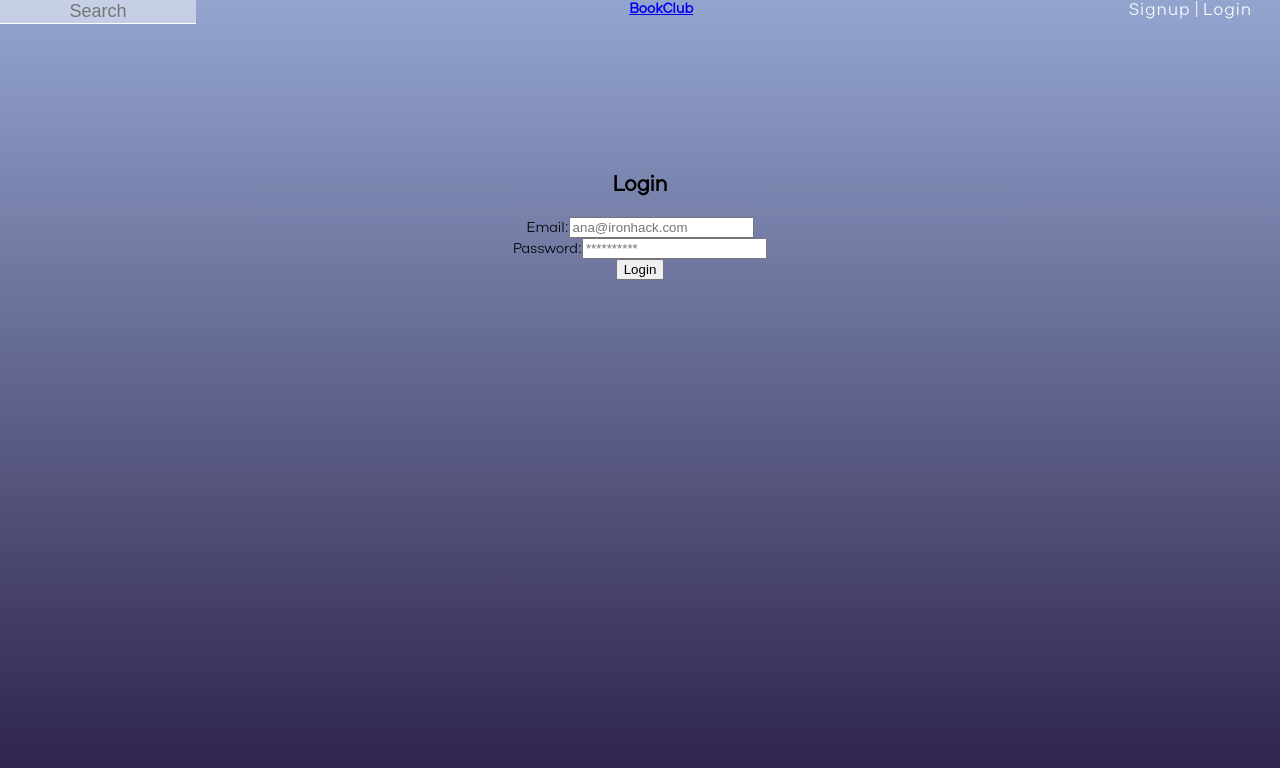
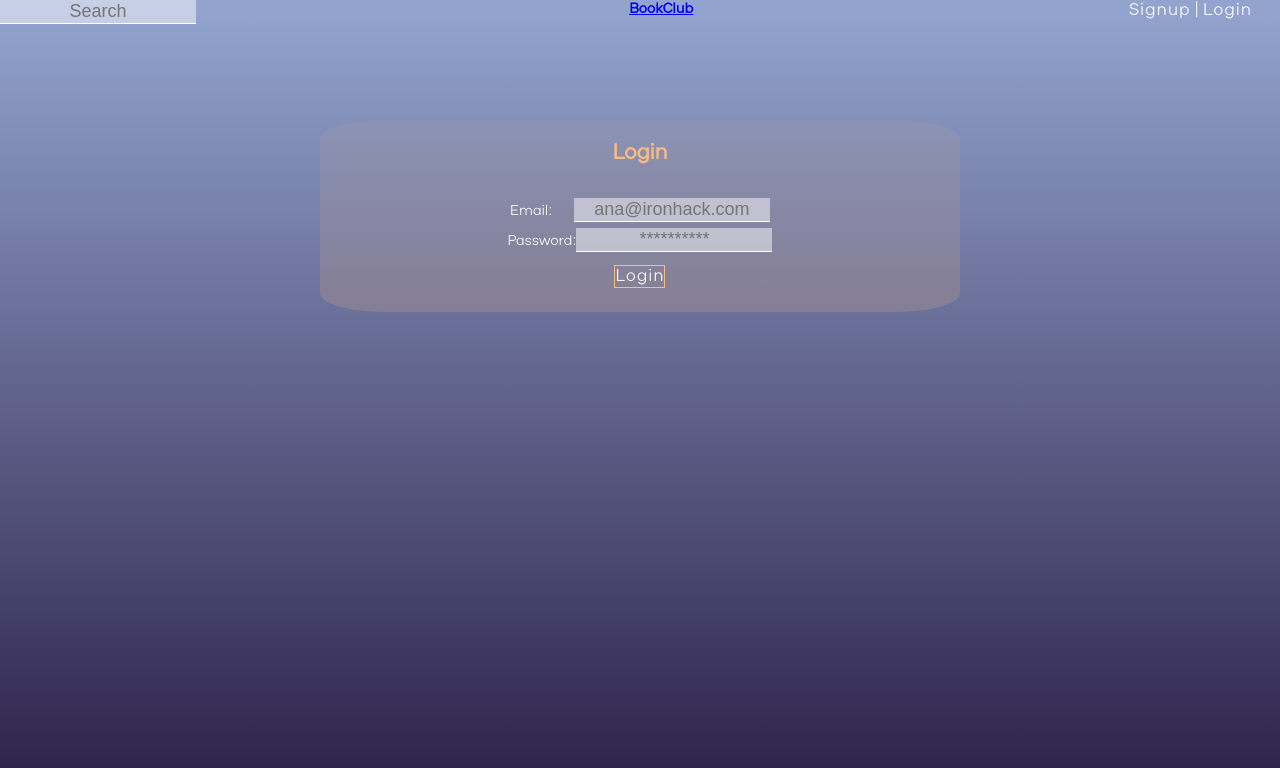
Before and after one commit to Nick-S7/FinalProject-Client, a React (Create React App) app: page /login-page in a window 1280 px wide. Shown: the top 768 px of the page. Built offline with nearby package versions, Linux system fonts and the light colour scheme; no server answers.

Commit message:
login/ signup done

```diff
--- a/src/App.css
+++ b/src/App.css
@@ -236,7 +236,6 @@ input[type='text'],
   width: 20vw;
   font-family: cFont;
   color: white;
-
 }
 
 .foot-section-2 {
@@ -258,6 +257,11 @@ input[type='text'],
   text-decoration: none;
 }
 
+.foot-section:hover, .foot-section-2:hover{
+  color: #F9BB80;
+  transition: all .5s ease-in-out;
+}
+
 .foot-section-2 img {
   width: 20vw;
 }
@@ -277,10 +281,137 @@ input[type='text'],
   justify-content: center;
   height: 30vw;
   align-items: center;
+  font-family: cFont;
+  color: #fff;
 }
 
 .login-form{
   display: flex;
   flex-direction: column;
   width: 50vw;
+  height: 15vw;
+  align-items: center;
+  background: linear-gradient(#ffffff00, #f9ba807a) fixed;
+  border-radius: 10%;
+
 }
+
+input[type='text'],
+.form-input{
+  width: 15vw;
+  text-align: center;
+  border: none;
+  color: black;
+  border-bottom: 1px solid white;
+  background-color: rgba(255, 255, 255, 0.479);
+  font-size: 18px;
+}
+
+
+.login-form div{
+  width: fit-content;
+  margin-top: .5vw;
+}
+
+.login-form form{
+  margin-top: 2vw;
+  align-items: inherit;
+  display: flex;
+  flex-direction: column;
+}
+
+.login-form h2{
+  color: #F9BB80;
+  margin-bottom: 0;
+}
+
+.email-label{
+  margin-right: 1.7vw;
+}
+
+.login-form button{
+  padding: .1vw;
+  all: unset;
+  text-decoration: none;
+  font-size: 1.2em;
+  font-weight: 500;
+  color: #fff;
+  letter-spacing: 1px;
+  border: 1px solid #F9BB80;
+  margin-top: 1vw;
+}
+
+.login-form button:hover{
+  padding: .2vw;
+  color: #F9BB80;
+  border-color: #fff;
+  transition: all 1s ease-in-out;
+}
+
+.signup-page{
+  display: flex;
+  justify-content: center;
+  height: 30vw;
+  align-items: center;
+  font-family: cFont;
+  color: #fff;
+}
+
+.signup-form{
+  display: flex;
+  flex-direction: column;
+  width: 50vw;
+  height: 16vw;
+  align-items: center;
+  background: linear-gradient(#ffffff00, #f9ba807a) fixed;
+  border-radius: 10%;
+}
+.signup-form h2{
+  margin-bottom: 0;
+  color: #F9BB80;
+
+}
+
+.signup-form form{
+  height: inherit;
+  display: flex;
+  flex-direction: column;
+  align-items: baseline;
+}
+
+.signup-form form label{
+  margin-top: .5vw;
+}
+
+.signup-form button{
+  all:unset;
+  align-self: center;
+  padding: .1vw;
+  text-decoration: none;
+  font-size: 1.2em;
+  font-weight: 500;
+  color: #fff;
+  letter-spacing: 1px;
+  border: 1px solid #F9BB80;
+  margin-top: 1vw;
+}
+
+.signup-form button:hover{
+  padding: .2vw;
+  color: #F9BB80;
+  border-color: #fff;
+  transition: all 1s ease-in-out;
+}
+
+.concert-page{
+  display: flex;
+  flex-direction: column;
+}
+
+.single-category{
+
+}
+
+.single-category img{
+  height: 5vw;
+}
--- a/src/App.js
+++ b/src/App.js
@@ -21,6 +21,7 @@ import EventDetails from "./components/Event/EventDetails";
 // import UpdateBook from "./components/Book/UpdateBook";
 import SearchBar from "./components/Search/SearchBar";
 import { createEvent } from "@testing-library/react";
+import ConcertCategory from './components/ConcertCategory'
 
 export default class App extends React.Component {
   state = {
@@ -201,6 +202,7 @@ export default class App extends React.Component {
             />
 
             <Route path="/Search" render={(props) => <SearchBar />} />
+            <Route path="/concerts" render={(props) => <ConcertCategory {...props} handleSelectedEvent={this.handleSelectedEvent}/>} />
           </Switch>
         </BrowserRouter>
       </div>
--- a/src/components/Authentication/Login/index.js
+++ b/src/components/Authentication/Login/index.js
@@ -53,21 +53,24 @@ export default class Login extends React.Component {
 
           <form onSubmit={this.handleFormSubmission}>
           <div>
-            <label>
+            <label className="email-label">
               Email:
+              </label>
               <input
+              className="form-input"
                 name="email"
                 type="email"
                 placeholder="ana@ironhack.com"
                 value={this.state.email}
                 onChange={this.handleInputChange}
               />
-            </label>
+
             </div>
             <div>
             <label>
               Password:
               <input
+              className="form-input"
                 name="password"
                 type="password"
                 placeholder="**********"
--- a/src/components/Authentication/Signup/index.js
+++ b/src/components/Authentication/Signup/index.js
@@ -46,13 +46,14 @@ export default class Signup extends React.Component {
 
   render() {
     return (
-      <>
-        <section>
+      <div className="signup-page">
+        <div className="signup-form">
           <h2> Sign Up </h2>
 
           <form onSubmit={this.handleFormSubmission}>
             <label>
               Username:
+            </label>
               <input
                 name="username"
                 type="text"
@@ -60,35 +61,39 @@ export default class Signup extends React.Component {
                 value={this.state.username}
                 onChange={this.handleInputChange}
               />
-            </label>
-            <label>
+
+            <label className="">
               Email:
+              </label>
               <input
+              className="form-input"
                 name="email"
                 type="email"
                 placeholder="ana@ironhack.com"
                 value={this.state.email}
                 onChange={this.handleInputChange}
               />
-            </label>
+
             <label>
               Password:
+              </label>
               <input
+              className="form-input"
                 name="password"
                 type="password"
                 placeholder="**********"
                 value={this.state.password}
                 onChange={this.handleInputChange}
               />
-            </label>
+
 
             <button> Signup </button>
           </form>
 
           {/* if the message is not NULL then show the message */}
           {this.state.message && <div> {this.state.message} </div>}
-        </section>
-      </>
+        </div>
+      </div>
     );
   }
 }
--- /dev/null
+++ b/src/components/ConcertCategory/index.js
@@ -0,0 +1,48 @@
+import React, { Component } from 'react'
+import axios from 'axios'
+
+export default class index extends Component {
+    state = {
+        concerts : [],
+    }
+
+    componentDidMount(){
+        console.log(this.props)
+        axios
+        .get(
+          `https://app.ticketmaster.com/discovery/v2/events.json?classificationName=music&apikey=CRaZgOHhS0iRjYSFURNt0YrDZs6z0nVR`
+        )
+        .then(( data ) => {
+          this.setState({
+            concerts: data.data._embedded.events,
+          });
+          console.log(this.state.concerts)
+        });
+    }
+
+
+    render() {
+        const mappedConcerts = this.state.concerts.map(r => (
+
+            <div className="single-category" key={r.id} onClick={() =>{
+              this.props.handleSelectedEvent(r.id)
+              this.props.history.push(`/events/${r.id}`)
+          }} >
+                <img src={r.images[0].url} alt="img"/>
+                <div className="single-cat-head">
+                <h2>{r.name}</h2>
+                <h4>{r.classifications[0].genre.name}</h4>
+                </div>
+            </div>
+
+
+          ))
+        return (
+            <div className="concerts">
+            <div className="concert-page">
+                {mappedConcerts}
+            </div>
+            </div>
+        )
+    }
+}
--- a/src/components/Home/index.js
+++ b/src/components/Home/index.js
@@ -16,14 +16,17 @@ const Home = (props) => {
 
       <footer style={{ clear: "both" }}>
           <div className="footer">
+
+          <Link to='/concerts'>
             <div className="foot-section">
             <img  src="/second-crowd.png" alt="footer-pic"/>
             <h3> Artists, Concerts, and More...</h3>
             <p>
             Find all your favorite artists and concerts in one place! Make your own account to comment on events, and see what your friends had to say!
-
             </p>
             </div>
+            </Link>
+
             <Link to='/profile'>
             <div className="foot-section-2">
             <img src="/profile-silo.png"  alt="footer-pic"/>
@@ -33,6 +36,7 @@ const Home = (props) => {
             </p>
             </div>
             </Link>
+
 
             <div className="foot-section">
             <img src="/sports-silo.png" alt="footer-pic"/>
--- a/src/components/Search/SearchResults.js
+++ b/src/components/Search/SearchResults.js
@@ -5,9 +5,9 @@ const SearchResults = (props) => {
   console.log(props)
   const options = props.results.map(r => (
 
-    <div className="single-attraction" key={r.idMeal} onClick={() =>{
+    <div className="single-attraction" key={r.id} onClick={() =>{
       props.handleSelectedEvent(r.id)
-      props.history.push(`/api/events/:${r.name}`)
+      props.history.push(`/events/${r.id}`)
   }} >
         <img src={r.images[0].url} alt="img"/>
         <div className="single-attraction-text">
```
